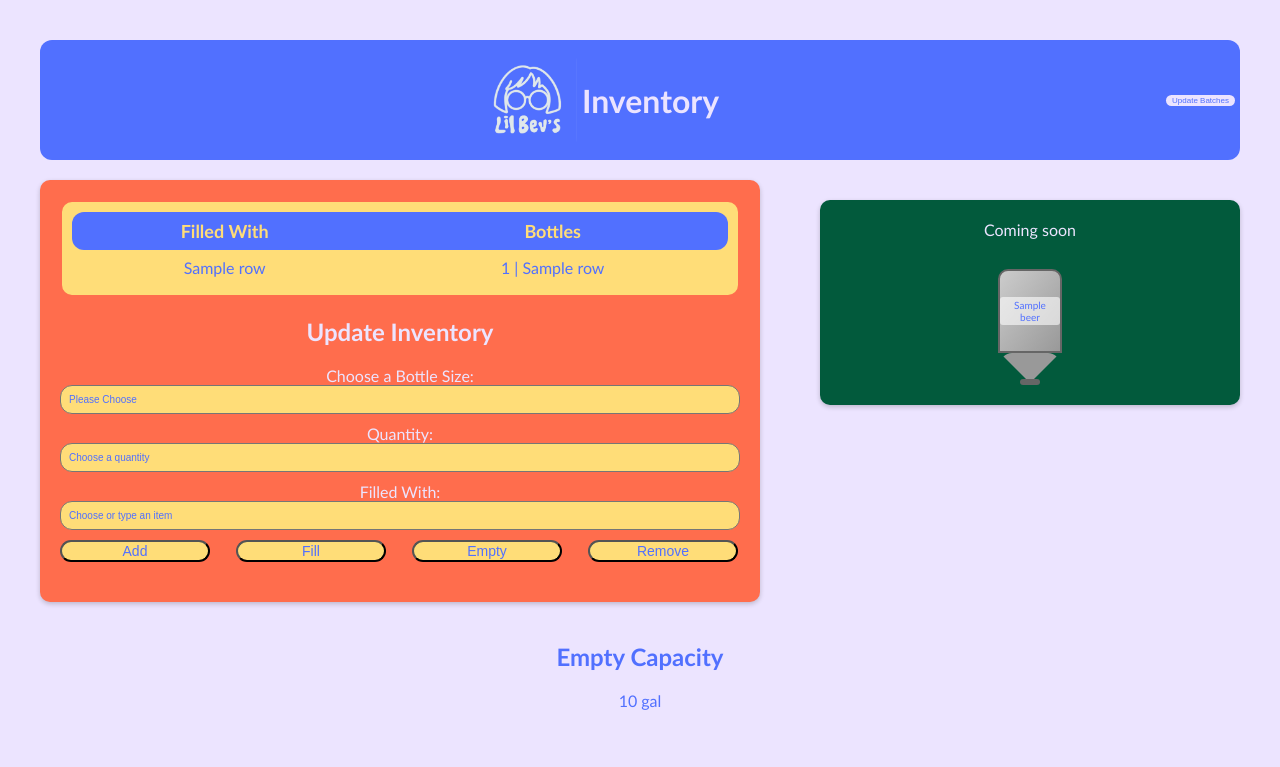
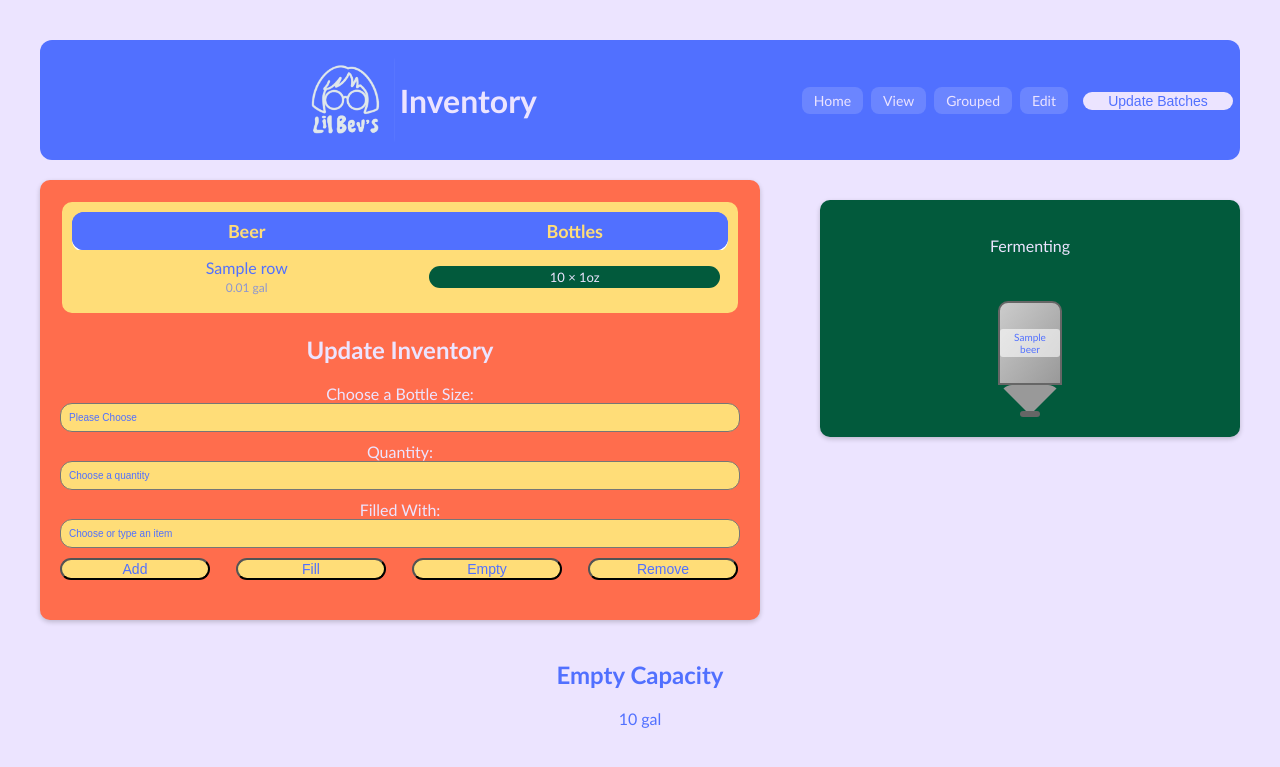
Before and after one commit to rkipp/BottleInventory, a Flask app: template templates/index.html in a window 1280 px wide. Shown: the top 767 px of the page. Run offline with Flask 3, Linux system fonts and the light colour scheme; the template is opened without the code that fills it: most values are stand-ins (such as "Sample title", 1, 10 or a date in 2020).

Commit message:
Updates to fix the api pull and to auto empty archived batches from inventory when updating from brewfather. Also added some styling to the pills on the index page to make them more visible.

```diff
--- a/Data/bottle_inventory.csv
+++ b/Data/bottle_inventory.csv
@@ -5,6 +5,8 @@ BottleSize,Quantity,FilledWith
 12,4,Darth Wheat
 16,6,White Lightning
 12,3,White Lightning
-12,3,Bees Knees
-320,1,Pillow top
-320,1,Baltic Porter Big
+320,1,Running River
+320,2,Empty
+12,3,Empty
+16,10,Table 6
+320,1,"""Not Chicken"""
--- a/Data/fermenting.csv
+++ b/Data/fermenting.csv
@@ -1 +1,2 @@
 batchNo,brewDate,brewer,name,status
+58,2026-03-03,Ryan K,Tuesday Beer,Fermenting
--- a/brewfather.py
+++ b/brewfather.py
@@ -10,7 +10,7 @@ lbs_p_kilo = (1/2.20462)
 
 def update_batches():
     auth = HTTPBasicAuth(userid, apikey)
-    raw_batches = pl.DataFrame(requests.get('https://api.brewfather.app/v2/batches?limit=50&order_by=batchNo', auth=auth).json())
+    raw_batches = pl.DataFrame(requests.get('https://api.brewfather.app/v2/batches?limit=50&order_by=batchNo&order_by_direction=desc', auth=auth).json())
 
     batches = (raw_batches
                .with_columns(pl.from_epoch('brewDate', time_unit='ms').dt.date(), pl.col('recipe').struct.unnest())
--- a/runFlask.py
+++ b/runFlask.py
@@ -44,7 +44,9 @@ def index():
 
         if action == "update":
             brewfather.update_batches()
-            return redirect(url_for("index"))  # Refresh the page
+            active_names = brewfather.get_batches()["name"].to_list() + brewfather.get_whats_fermenting()["name"].to_list()
+            inv.auto_empty_archived(active_names)
+            return redirect(url_for("index"))
 
         size = int(request.form["bottle_size"])
         quantity = int(request.form["quantity"])
@@ -72,4 +74,4 @@ def index():
 
 if __name__ == "__main__":
     brewfather.update_batches()
-    app.run(debug=False)
+    app.run(debug=True, port=8085)
--- a/templates/index.html
+++ b/templates/index.html
@@ -5,6 +5,40 @@
     <meta name="viewport" content="width=device-width, initial-scale=1.0">
     <title>Inventory</title>
     <link rel="stylesheet" type="text/css" href="{{ url_for('static', filename='style.css') }}">
+    <style>
+        nav a {
+            color: var(--background-color);
+            text-decoration: none;
+            padding: 5px 12px;
+            border-radius: 8px;
+            font-size: 14px;
+            background-color: rgba(255,255,255,0.15);
+            transition: background-color 0.2s;
+        }
+        nav a:hover {
+            background-color: var(--accent-color);
+        }
+        nav {
+            display: flex;
+            gap: 8px;
+            align-items: center;
+        }
+        .pill {
+            display: block;
+            background-color: var(--accent-color);
+            color: var(--background-color);
+            border-radius: 20px;
+            padding: 3px 10px;
+            margin: 2px auto;
+            font-size: 13px;
+            white-space: nowrap;
+        }
+        .total-oz {
+            font-size: 12px;
+            opacity: 0.65;
+            margin-top: 3px;
+        }
+    </style>
 </head>
 <body align="center">
     <header>
@@ -12,25 +46,40 @@
             <img src="{{ url_for('static', filename='logo.jpeg') }}" alt="Logo" class="logo">
             <h1>Inventory</h1>
         </div>
-        <button type="submit" name="action" value="update">Update Batches</button>
+        <nav>
+            <a href="{{ url_for('index') }}">Home</a>
+            <a href="{{ url_for('view') }}">View</a>
+            <a href="{{ url_for('view_grouped') }}">Grouped</a>
+            <a href="{{ url_for('edit_inventory') }}">Edit</a>
+        </nav>
+        <form method="post">
+            <button type="submit" name="action" value="update">Update Batches</button>
+        </form>
     </header>
     <div class="layout-wrapper">
         <div class="left-column">
         <table>
-            <tr>
-                <th>Filled With</th>
-                <th>Bottles</th>
-            </tr>
+            <thead>
+                <tr>
+                    <th>Beer</th>
+                    <th>Bottles</th>
+                </tr>
+            </thead>
+            <tbody>
             {% for item in inventory %}
             <tr>
-                <td>{{ item }}</td>
                 <td>
-                    {% for x in inventory[item] %}
-                    {{ x[0] }} | {{ x[1] }}{% if not loop.last %}<br>{% endif %}
+                    {{ item.name }}
+                    <div class="total-oz">{{ (item.total_oz / 128) | round(2) }} gal</div>
+                </td>
+                <td>
+                    {% for b in item.bottles %}
+                    <span class="pill">{{ b.qty }} &times; {{ b.size }}oz</span>
                     {% endfor %}
                 </td>
             </tr>
             {% endfor %}
+            </tbody>
         </table>
 
         <h2 align="center">Update Inventory</h2>
@@ -74,26 +123,20 @@
             }
             </script>
 
-
             <div class="button-container">
                 <button type="submit" name="action" value="add">Add</button>
                 <button type="submit" name="action" value="fill">Fill</button>
                 <button type="submit" name="action" value="empty">Empty</button>
                 <button type="submit" name="action" value="remove">Remove</button>
             </div>
-
-
         </form>
-
 
     </div>
     {% if fermenting %}
     <div class="fermenter-container" align="center">
-
-        <body>Coming soon</body>
+        <p>Fermenting</p>
         {% for beer in fermenting %}
         <div class="fermenter">
-
           <div class="fermenter-body">
             <div class="fermenter-label">{{ beer }}</div>
           </div>
@@ -101,7 +144,6 @@
           <div class="fermenter-base"></div>
         </div>
         {% endfor %}
-
     </div>
     {% endif %}
 </div>
```
Also changed, not shown: Data/batches.csv (+5 -6 lines), invManagement.py (+11 -7 lines), templates/grouped.html (+27 -12 lines).
